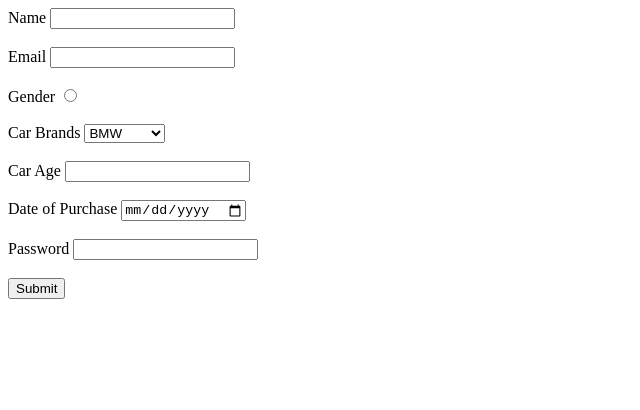
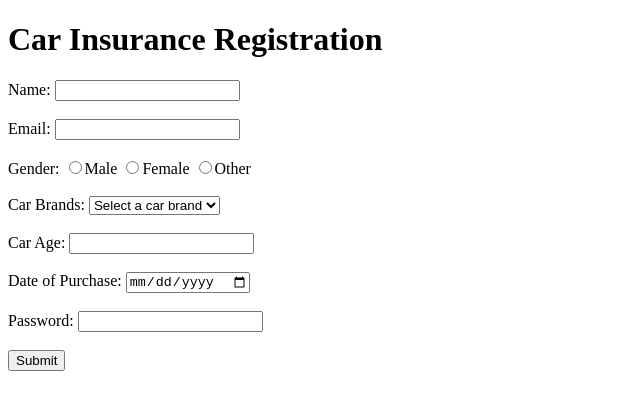
Before and after one commit to acciojob/car-insurance-form-Prajjwalajit15, a website: page main.html in a window 1280 px wide. Shown: the whole page, without its empty margins (0-640 px from the left). Drawn offline with Linux system fonts and the light colour scheme.

Commit message:
created a submission

```diff
--- a/main.html
+++ b/main.html
@@ -2,39 +2,45 @@
 <html>
 
 <head>
+    <title>Car Insurance Registration Form</title>
     <link rel="stylesheet" href="styles.css">
 </head>
 
 <body>
-    <!-- the entire body must be written by student -->
-    <form method="post">
-        <label for="name">Name</label>
-        <input type="text" id="name" required><br><br>
+    <h1>Car Insurance Registration</h1>
 
-        <label for="email">Email</label>
-        <input type="email" id="email" required><br><br>
+    <form method="POST">
+        <label for="name">Name:</label>
+        <input type="text" id="name" name="name" required><br><br>
 
-        <label>Gender</label>
-        <input type="radio" name="gender" required><br><br>
+        <label for="email">Email:</label>
+        <input type="email" id="email" name="email" required><br><br>
 
-        <label for="cars">Car Brands</label>
-        <select id="cars">
-            <option>BMW</option>
-            <option>Audi</option>
-            <option>Mercedes</option>
+        <label>Gender:</label>
+        <input type="radio" name="gender" required>Male
+        <input type="radio" name="gender">Female
+        <input type="radio" name="gender">Other<br><br>
+
+        <label for="cars">Car Brands:</label>
+        <select id="cars" name="cars" required>
+            <option value="" disabled selected>Select a car brand</option>
+            <option value="BMW">BMW</option>
+            <option value="Audi">Audi</option>
+            <option value="Mercedes">Mercedes</option>
         </select><br><br>
 
-        <label for="carage">Car Age</label>
-        <input type="number" id="carage" required><br><br>
+        <label for="carage">Car Age:</label>
+        <input type="number" id="carage" name="carage" required><br><br>
 
-        <label for="dop">Date of Purchase</label>
-        <input type="date" id="dop" required><br><br>
+        <label for="dop">Date of Purchase:</label>
+        <input type="date" id="dop" name="dop" required><br><br>
 
-        <label for="password">Password</label>
-        <input type="password" id="password" required><br><br>
+        <label for="password">Password:</label>
+        <input type="password" id="password" name="password" required><br><br>
 
-        <input type="submit">
+        <input type="submit" value="Submit">
     </form>
+
     <script type="text/javascript" src="./script.js"></script>
 </body>
 
```
